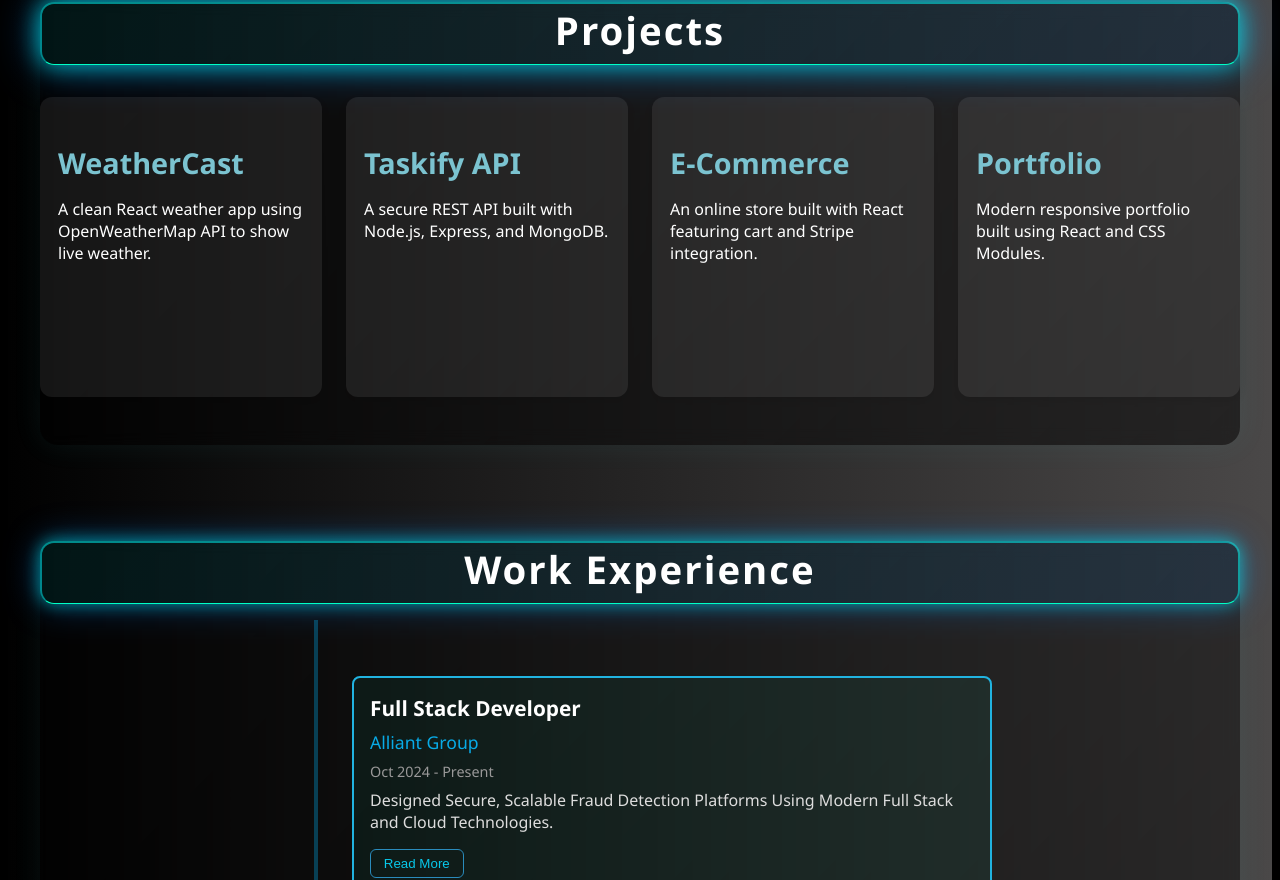
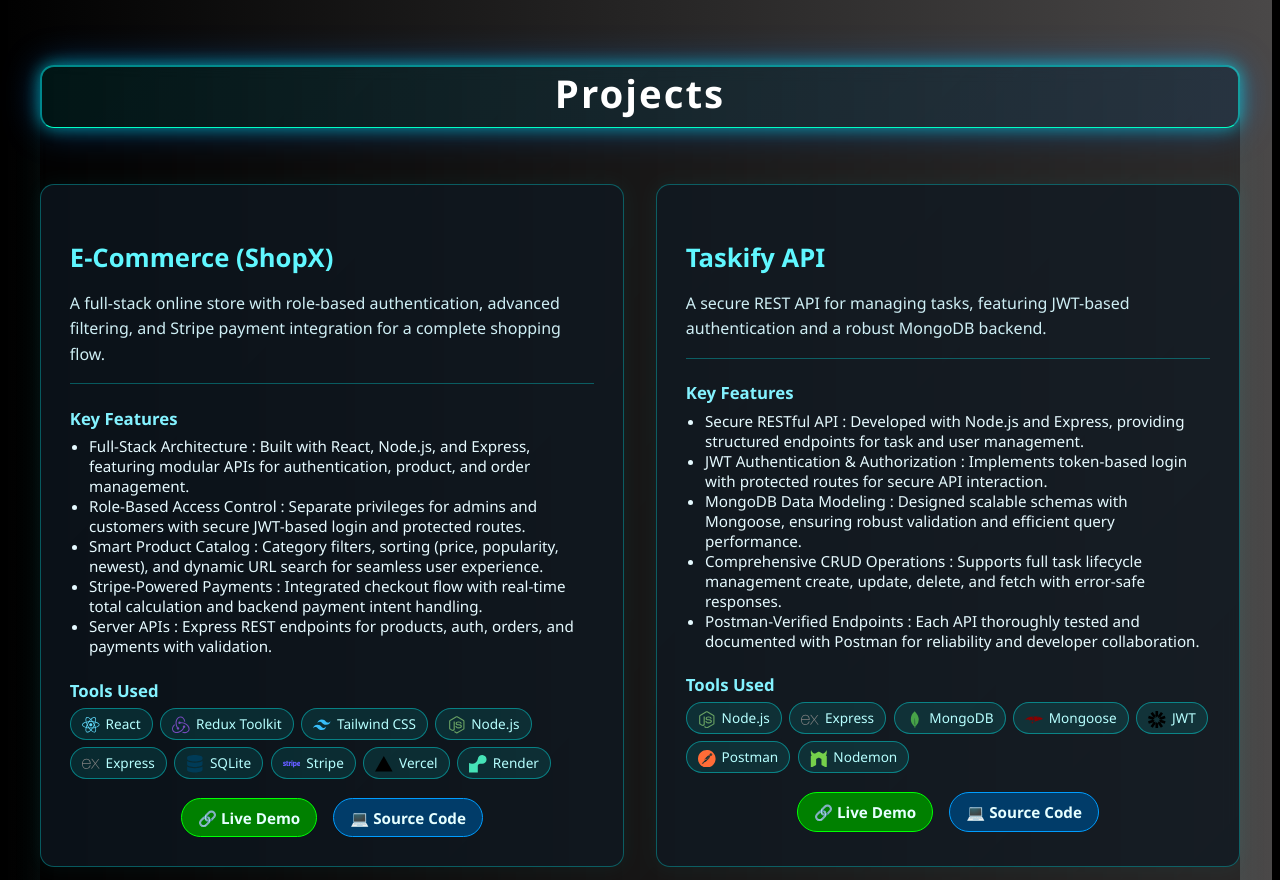
Before and after one commit to Vamshir3156/portfolio, a React (Create React App) app: page / in a window 1280 px wide. Shown: the part 1731-2611 px from the top of the page. Built offline with nearby package versions, Linux system fonts and the light colour scheme.

Commit message:
portfolio updated

```diff
--- a/src/components/About.js
+++ b/src/components/About.js
@@ -8,7 +8,7 @@ export default function About() {
         About Me
       </h2>
       <p className={styles.aboutText}>
-        Hi, I'm Vamshi R — a dedicated Full Stack Developer with 3+ years of
+        Hi, I'm Vamshi! — a dedicated Full Stack Developer with 3+ years of
         experience crafting scalable, high-performance web applications. I
         specialize in building intuitive frontends with React and robust
         backends using Node.js and Java, often within microservices
--- a/src/components/Contact.js
+++ b/src/components/Contact.js
@@ -68,7 +68,7 @@ export default function Contact() {
 
           <div className={styles.socialLinks}>
             <a
-              href="https://www.linkedin.com/in/vamshi-ratna-623418208/"
+              href="https://www.linkedin.com/in/vamshi-r-623418208/"
               target="_blank"
               rel="noopener noreferrer"
               className={styles.socialButton}
--- a/src/components/Education.js
+++ b/src/components/Education.js
@@ -14,7 +14,7 @@ export default function Education() {
     {
       degree: "Bachelor's in Computer Science",
       institute: "Sreenidhi Institute of Science and Technology",
-      period: "2018 - 2022",
+      period: "Jun 2018 - Jul 2022",
       description:
         "Strong foundation in algorithms, OOP concepts, and full-stack development.",
     },
--- a/src/components/Projects.js
+++ b/src/components/Projects.js
@@ -1,37 +1,169 @@
 import React from "react";
 import styles from "./Projects.module.css";
+import {
+  FaReact,
+  FaNodeJs,
+  FaDatabase,
+  FaStripe,
+  FaCss3Alt,
+  FaGithub,
+  FaServer,
+  FaBrain,
+  FaDocker,
+  FaCode,
+} from "react-icons/fa";
+import {
+  SiMongodb,
+  SiPostman,
+  SiNodemon,
+  SiRedux,
+  SiExpress,
+  SiVite,
+  SiTailwindcss,
+  SiMongoose,
+  SiVercel,
+  SiRender,
+  SiAxios,
+  SiJsonwebtokens,
+  SiPython,
+  SiLangchain,
+  SiTensorflow,
+  SiScikitlearn,
+  SiPandas,
+  SiNumpy,
+  SiStreamlit,
+  SiPlotly,
+  SiPytest,
+} from "react-icons/si";
+
+const iconMap = {
+  React: <FaReact className={styles.icon} color="#61DAFB" />, // React blue
+  "Redux Toolkit": <SiRedux className={styles.icon} color="#764ABC" />, // Redux purple
+  "Tailwind CSS": <SiTailwindcss className={styles.icon} color="#38BDF8" />, // Tailwind cyan
+  Node: <FaNodeJs className={styles.icon} color="#68A063" />,
+  "Node.js": <FaNodeJs className={styles.icon} color="#68A063" />,
+  Express: <SiExpress className={styles.icon} color="#808080" />, // Gray
+  MongoDB: <SiMongodb className={styles.icon} color="#47A248" />,
+  Mongoose: <SiMongoose className={styles.icon} color="#880000" />,
+  SQLite: <FaDatabase className={styles.icon} color="#003B57" />,
+  Stripe: <FaStripe className={styles.icon} color="#635BFF" />,
+  JWT: <SiJsonwebtokens className={styles.icon} color="#000000" />,
+  Axios: <SiAxios className={styles.icon} color="#671DDf" />,
+  Postman: <SiPostman className={styles.icon} color="#FF6C37" />,
+  Nodemon: <SiNodemon className={styles.icon} color="#76D04B" />,
+  Vercel: <SiVercel className={styles.icon} color="#000000" />,
+  Render: <SiRender className={styles.icon} color="#46E3B7" />,
+  Python: <SiPython className={styles.icon} color="#3776AB" />,
+  LangChain: <SiLangchain className={styles.icon} color="#2E8B57" />, // Custom green tone
+  TensorFlow: <SiTensorflow className={styles.icon} color="#FF6F00" />,
+  "Scikit-learn": <SiScikitlearn className={styles.icon} color="#F7931E" />,
+  Pandas: <SiPandas className={styles.icon} color="#150458" />,
+  NumPy: <SiNumpy className={styles.icon} color="#013243" />,
+  Streamlit: <SiStreamlit className={styles.icon} color="#FF4B4B" />,
+  Plotly: <SiPlotly className={styles.icon} color="#3F4F75" />,
+  PyTest: <SiPytest className={styles.icon} color="#0A9EDC" />,
+  GitHub: <FaGithub className={styles.icon} color="#181717" />,
+  Docker: <FaDocker className={styles.icon} color="#2496ED" />,
+  "VS Code": <FaCode className={styles.icon} color="#007ACC" />, // Official VS Code blue
+  "OpenAI API": <FaBrain className={styles.icon} color="#00A67E" />,
+  NLP: <FaBrain className={styles.icon} color="#FF7F50" />,
+  "CSS Modules": <FaCss3Alt className={styles.icon} color="#2965F1" />,
+  Vite: <SiVite className={styles.icon} color="#646CFF" />,
+  Git: <FaGithub className={styles.icon} color="#F05032" />,
+  Server: <FaServer className={styles.icon} color="#808080" />,
+};
 
 const projects = [
   {
-    title: "WeatherCast",
+    title: "E-Commerce (ShopX)",
     description:
-      "A clean React weather app using OpenWeatherMap API to show live weather.",
-    details:
-      "• React + Axios\n• Search by city\n• Responsive UI\n• API error handling",
-    link: "https://github.com/Vamshir3156/weather-app",
+      "A full-stack online store with role-based authentication, advanced filtering, and Stripe payment integration for a complete shopping flow.",
+    features: [
+      "Full-Stack Architecture : Built with React, Node.js, and Express, featuring modular APIs for authentication, product, and order management.",
+      "Role-Based Access Control : Separate privileges for admins and customers with secure JWT-based login and protected routes.",
+      "Smart Product Catalog : Category filters, sorting (price, popularity, newest), and dynamic URL search for seamless user experience.",
+      "Stripe-Powered Payments : Integrated checkout flow with real-time total calculation and backend payment intent handling.",
+      "Server APIs : Express REST endpoints for products, auth, orders, and payments with validation.",
+    ],
+    tools: [
+      "React",
+      "Redux Toolkit",
+      "Tailwind CSS",
+      "Node.js",
+      "Express",
+      "SQLite",
+      "Stripe",
+      "Vercel",
+      "Render",
+    ],
+    live: "https://ecommerce-shop-x.vercel.app",
+    source: "https://github.com/Vamshir3156/ecommerce-ShopX.git",
   },
   {
     title: "Taskify API",
-    description: "A secure REST API built with Node.js, Express, and MongoDB.",
-    details:
-      "• JWT authentication\n• CRUD operations\n• MongoDB schema\n• Postman tested",
-    link: "https://github.com/vamshiratna/taskify-api",
+    description:
+      "A secure REST API for managing tasks, featuring JWT-based authentication and a robust MongoDB backend.",
+    features: [
+      "Secure RESTful API : Developed with Node.js and Express, providing structured endpoints for task and user management.",
+      "JWT Authentication & Authorization : Implements token-based login with protected routes for secure API interaction.",
+      "MongoDB Data Modeling : Designed scalable schemas with Mongoose, ensuring robust validation and efficient query performance.",
+      "Comprehensive CRUD Operations : Supports full task lifecycle management create, update, delete, and fetch with error-safe responses.",
+      "Postman-Verified Endpoints : Each API thoroughly tested and documented with Postman for reliability and developer collaboration.",
+    ],
+    tools: [
+      "Node.js",
+      "Express",
+      "MongoDB",
+      "Mongoose",
+      "JWT",
+      "Postman",
+      "Nodemon",
+    ],
+    live: "https://taskify-api-zeta.vercel.app",
+    source: "https://github.com/Vamshir3156/taskify-API.git",
   },
   {
-    title: "E-Commerce",
+    title: "AI in Commodities Trading",
     description:
-      "An online store built with React featuring cart and Stripe integration.",
-    details:
-      "• Product catalog\n• Redux for cart\n• Stripe integration\n• Firebase auth",
-    link: "https://github.com/Vamshir3156/ecommerce-store.git",
+      "Developed AI models to predict commodity price trends using TensorFlow, Scikit-learn, and NLP. Created interactive dashboards to visualize market trends and support data-driven trading decisions.",
+    features: [
+      "Implemented predictive models using historical and sentiment data from financial sources.",
+      "Utilized NLP techniques to extract trading signals from news and social media data",
+      "Built TensorFlow and Scikit-learn pipelines for time-series forecasting to accurately predict commodity market trends.",
+      "Designed real-time dashboards displaying live price movements and predictions.",
+      "Enabled traders to identify profitable opportunities with improved forecast accuracy.",
+    ],
+    tools: [
+      "Python",
+      "TensorFlow",
+      "Scikit-learn",
+      "Pandas",
+      "NumPy",
+      "NLP",
+      "Streamlit",
+    ],
   },
+
   {
-    title: "Portfolio",
+    title: "Automated COBOL Modernization",
     description:
-      "Modern responsive portfolio built using React and CSS Modules.",
-    details:
-      "• Sectioned layout\n• Resume download\n• Smooth scroll\n• Mobile friendly",
-    link: "https://github.com/vamshiratna/portfolio-site",
+      "Modernized legacy COBOL systems into modern programming languages using LangChain, Python, and OpenAI API. Implemented intelligent pipelines for automated code translation and deployment via Docker.",
+    features: [
+      "Automated COBOL code conversion to Python/Java using AI and LangChain prompts.",
+      "Integrated OpenAI API for semantic understanding and logic preservation during translation.",
+      "Built modular pipelines to support large-scale batch processing of COBOL files.",
+      "Used Docker for containerized deployment ensuring scalability across environments.",
+      "Reduced modernization time and manual intervention by over 70% through automation.",
+    ],
+    tools: [
+      "Python",
+      "LangChain",
+      "OpenAI API",
+      "Docker",
+      "PyTest",
+      "Git",
+      "VS Code",
+    ],
   },
 ];
 
@@ -41,34 +173,57 @@ export default function Projects() {
       <h2 id="projects" className={styles.sectionTitle}>
         Projects
       </h2>
-      <div className={styles.projectList}>
-        {projects.map((project, index) => (
-          <div key={index} className={styles.flipCard}>
-            <div className={styles.flipCardInner}>
-              <div className={`${styles.projectCard} ${styles.flipCardFront}`}>
-                <h3>{project.title}</h3>
-                <p>{project.description}</p>
-                {/* <a
-                  href={project.link}
+
+      <div className={styles.grid}>
+        {projects.map((p, i) => (
+          <div key={i} className={styles.projectCard}>
+            <h3 className={styles.projectTitle}>{p.title}</h3>
+            <p className={styles.projectDesc}>{p.description}</p>
+
+            <div className={styles.divider}></div>
+
+            <div className={styles.infoBlock}>
+              <h4>Key Features</h4>
+              <ul>
+                {p.features.map((f, idx) => (
+                  <li key={idx}>{f}</li>
+                ))}
+              </ul>
+            </div>
+
+            <div className={styles.infoBlock}>
+              <h4>Tools Used</h4>
+              <div className={styles.toolList}>
+                {p.tools.map((t, idx) => (
+                  <span key={idx}>
+                    {iconMap[t] || null}
+                    {t}
+                  </span>
+                ))}
+              </div>
+            </div>
+
+            <div className={styles.btnRow}>
+              {p.live && (
+                <a
+                  href={p.live}
                   target="_blank"
                   rel="noopener noreferrer"
-                  className={styles.projectLink}
+                  className={styles.demoBtn}
                 >
-                  🔗 View Project
-                </a> */}
-              </div>
-              <div className={`${styles.projectCard} ${styles.flipCardBack}`}>
-                {/* <h3>{project.title}</h3> */}
-                <pre className={styles.projectDetails}>{project.details}</pre>
+                  🔗 Live Demo
+                </a>
+              )}
+              {p.source && (
                 <a
-                  href={project.link}
+                  href={p.source}
                   target="_blank"
                   rel="noopener noreferrer"
-                  className={styles.projectLink}
+                  className={styles.sourceBtn}
                 >
-                  🔗 View Project
+                  💻 Source Code
                 </a>
-              </div>
+              )}
             </div>
           </div>
         ))}
--- a/src/components/Projects.module.css
+++ b/src/components/Projects.module.css
@@ -1,12 +1,10 @@
 .projectsSection {
   margin-bottom: 2rem;
-  padding-bottom: 3rem;
   border-radius: 18px;
   background: linear-gradient(135deg, rgba(0, 0, 0, 0.3), rgba(0, 0, 0, 0.5));
   box-shadow: 0 0 30px rgba(64, 202, 202, 0.08);
   backdrop-filter: blur(8px);
 }
-
 .sectionTitle {
   text-align: center;
   padding: 0.75rem 2.5rem;
@@ -22,102 +20,141 @@
   );
   box-shadow: 0 0 16px rgba(0, 255, 255, 0.5), 0 0 36px rgba(0, 128, 255, 0.4);
   letter-spacing: 2px;
-  margin-bottom: 3rem;
+  margin-bottom: 2.5rem;
   animation: glowPulse 2s infinite alternate;
 }
 
-@keyframes glowPulse {
-  0% {
-    box-shadow: 0 0 16px rgba(0, 255, 255, 0.5), 0 0 36px rgba(0, 128, 255, 0.4);
-  }
-  100% {
-    box-shadow: 0 0 24px rgba(0, 255, 255, 0.7), 0 0 48px rgba(0, 128, 255, 0.5);
+.grid {
+  display: grid;
+  grid-template-columns: repeat(2, 1fr);
+  gap: 2rem;
+}
+
+@media (max-width: 768px) {
+  .grid {
+    grid-template-columns: 1fr;
   }
 }
 
-.projectList {
-  margin-top: 2rem;
-  display: grid;
-  grid-template-columns: repeat(auto-fit, minmax(250px, 1fr));
-  gap: 1.5rem;
-  align-items: stretch;
+.projectCard {
+  margin-top: 2.5rem;
+  background: rgba(15, 25, 35, 0.7);
+  border: 1.5px solid rgba(0, 255, 255, 0.3);
+  border-radius: 14px;
+  padding: 1.8rem;
+  color: #e9f8ff;
+  transition: all 0.3s ease;
+  box-shadow: 0 0 20px rgba(0, 255, 255, 0.05);
 }
 
-/* Flip container */
-.flipCard {
-  width: 100%;
-  height: 300px; /* ✅ Fixed height for flip alignment */
-  perspective: 1000px;
-  position: relative;
+.projectCard:hover {
+  transform: translateY(-6px);
+  border-color: rgba(0, 255, 255, 0.7);
+  box-shadow: 0 0 25px rgba(0, 255, 255, 0.3);
 }
 
-/* Flip content wrapper */
-.flipCardInner {
-  position: relative;
-  width: 100%;
-  height: 100%;
-  transform-style: preserve-3d;
-  transition: transform 0.6s ease;
+.projectTitle {
+  font-size: 1.6rem;
+  color: #60f7ff;
+  margin-bottom: 0.5rem;
 }
 
-.flipCard:hover .flipCardInner {
-  transform: rotateY(180deg);
+.projectDesc {
+  font-size: 1rem;
+  color: #cfeff5;
+  line-height: 1.6;
+  margin-bottom: 1rem;
 }
 
-/* Front and Back face */
-.flipCardFront,
-.flipCardBack {
-  position: absolute;
-  width: 100%;
-  height: 100%;
-  top: 0;
-  left: 0;
-  backface-visibility: hidden;
-  box-sizing: border-box;
+.divider {
+  border-bottom: 1px solid rgba(0, 255, 255, 0.3);
+  margin: 0.8rem 0;
 }
 
-.flipCardBack {
-  transform: rotateY(180deg);
-  background: rgba(0, 0, 0, 0.6);
-  border: 2px solid #00ffff;
+.infoBlock h4 {
+  color: #84f2ff;
+  margin-bottom: 0.4rem;
+  font-size: 1.05rem;
+  font-weight: 600;
 }
 
-/* Card content */
-.projectCard {
-  padding: 1rem;
-  background: rgba(255, 255, 255, 0.08);
-  border-radius: 12px;
-  box-shadow: 0 4px 8px rgba(0, 0, 0, 0.08);
-  transition: transform 0.3s ease, box-shadow 0.3s ease, border-color 0.3s ease;
-  border: 2px solid transparent;
+.infoBlock ul {
+  list-style: disc;
+  padding-left: 1.2rem;
+  margin: 0 0 1rem 0;
+  color: #e6faff;
+  font-size: 0.95rem;
 }
 
-.projectCard h3 {
-  font-size: 1.8rem;
-  margin-bottom: 1rem;
-  color: #7bc3d0;
+.toolList {
+  display: flex;
+  flex-wrap: wrap;
+  gap: 0.45rem;
+  margin-bottom: 1.2rem;
 }
 
-.projectCard p {
-  font-size: 1rem;
-  margin-bottom: 1rem;
-  color: #ffffff;
+.toolList span {
+  background: rgba(0, 255, 255, 0.1);
+  border: 1px solid rgba(0, 255, 255, 0.4);
+  border-radius: 999px;
+  padding: 0.3rem 0.7rem;
+  font-size: 0.85rem;
+  color: #b7ffff;
+  transition: background 0.3s ease;
 }
 
-.projectLink {
-  text-decoration: none;
-  color: #eeeeee;
-  font-weight: 600;
-  transition: color 0.3s ease;
+.toolList span:hover {
+  background: rgba(0, 255, 255, 0.3);
+  color: #000;
 }
 
-.projectLink:hover {
-  color: #3787ce;
+.btnRow {
+  display: flex;
+  justify-content: center;
+  gap: 1rem;
 }
 
-.projectDetails {
-  white-space: pre-line;
-  font-size: 1rem;
-  color: white;
-  flex-grow: 1;
+.demoBtn,
+.sourceBtn {
+  padding: 0.55rem 1rem;
+  border-radius: 20px;
+  font-weight: 600;
+  text-decoration: none;
+  transition: all 0.3s ease;
+  font-size: 0.95rem;
+  display: inline-flex;
+  align-items: center;
+  gap: 0.4rem;
 }
+
+.demoBtn {
+  background: green;
+  border: 1.5px solid #00ff04;
+  color: #e6ffff;
+}
+
+.demoBtn:hover {
+  color: #00ff66;
+  box-shadow: 0 0 20px rgba(51, 255, 0, 0.4);
+}
+
+.sourceBtn {
+  background: rgb(1, 60, 105);
+  border: 1.5px solid #009dff;
+  color: #e6ffff;
+}
+
+.sourceBtn:hover {
+  color: #02cdfa;
+  box-shadow: 0 0 20px rgba(0, 153, 255, 0.4);
+}
+.icon {
+  font-size: 1.1rem;
+  vertical-align: middle;
+  margin-right: 6px;
+}
+
+.toolList span:hover .icon {
+  color: #000;
+  transform: scale(1.15);
+}
--- a/src/components/Skills.js
+++ b/src/components/Skills.js
@@ -46,7 +46,7 @@ const iconMap = {
   GraphQL: <SiGraphql color="#E10098" />,
   PostgreSQL: <SiPostgresql color="#336791" />,
   MongoDB: <SiMongodb color="#47A248" />,
-  DynamoDB: <FaDatabase color="#4051B5" />, // Placeholder for DynamoDB
+  DynamoDB: <FaDatabase color="#4051B5" />,
   MySQL: <SiMysql color="#00758F" />,
   "Git & GitHub": <FaGitAlt color="#F1502F" />,
   Postman: <SiPostman color="#FF6C37" />,
```
Also changed, not shown: src/components/Experience.module.css (+3 -12 lines), src/components/Header.js (+26 -1 lines), src/components/Header.module.css (+27 -4 lines).
